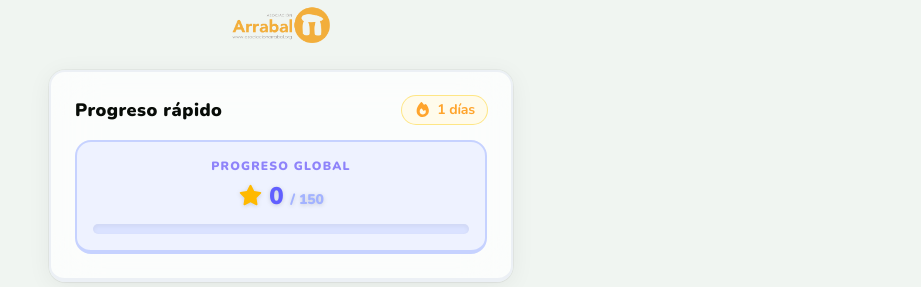
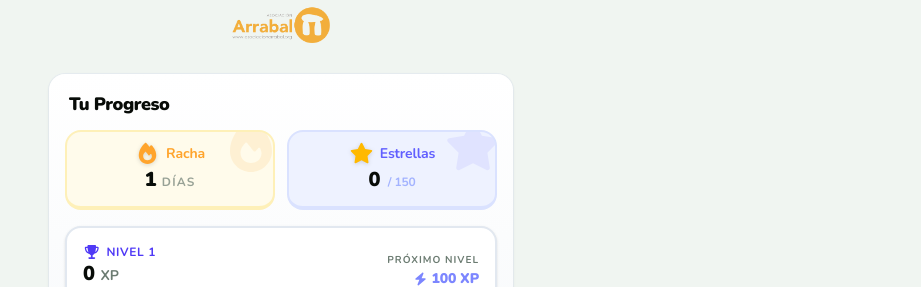
Before and after one commit to Forestnut/PalabraBox, a React (Vite) app: page /menu in a window 1280 px wide. Shown: the part 513-800 px from the top of the page, without its empty margins (359-1280 px from the left). Built offline with nearby package versions, Linux system fonts and the light colour scheme; no server answers.

Commit message:
refactor(menu): redesign progress dashboard and add XP/level stats
fix(progress): fix UTC offset breaking streak days by using local date parsing

refactor: remove obsolete progressService

```diff
--- a/src/pages/MainMenu.tsx
+++ b/src/pages/MainMenu.tsx
@@ -2,17 +2,16 @@
 import { useNavigate } from 'react-router-dom'
 import { motion } from 'framer-motion'
 import { FontAwesomeIcon } from '@fortawesome/react-fontawesome'
-import { faPlay, faLayerGroup, faGear, faFire, faStar } from '@fortawesome/free-solid-svg-icons'
+import { faPlay, faLayerGroup, faGear, faFire, faStar, faTrophy, faBolt } from '@fortawesome/free-solid-svg-icons'
 import { PageTransition } from '../components/layout/PageTransition'
 import { Button } from '../components/ui/Button'
-import { Card } from '../components/ui/Card'
 import { Mascot } from '../components/ui/Mascot'
 import { useQuickProgress } from '../hooks/useQuickProgress'
 
 
 export default function MainMenu() {
   const navigate = useNavigate()
-  const { progress, ownedStars, possibleStars } = useQuickProgress()
+  const { progress, ownedStars, possibleStars, level, levelProgressPercentage } = useQuickProgress()
 
   return (
     <PageTransition className="bg-pb-bg text-pb-dark relative overflow-y-auto h-dvh">
@@ -79,38 +78,75 @@ export default function MainMenu() {
           />
         </a>
 
-        {/* Progress Card */}
-        <Card className="w-full mt-1 border-2 border-b-4 border-slate-200/60 bg-white p-5">
-          <div className="flex items-center justify-between mb-4">
-            <h2 className="text-base sm:text-lg font-black text-pb-dark tracking-wide">Progreso rápido</h2>
-            <div className="flex items-center gap-1.5 bg-amber-50 px-3 py-1 rounded-full ring-1 ring-amber-200">
-              <FontAwesomeIcon icon={faFire} className="text-pb-amber text-sm" />
-              <span className="font-bold text-pb-amber text-sm">{progress.streakDays} días</span>
+        {/* Progress Dashboard */}
+        <div className="w-full mt-2 bg-gradient-to-b from-white to-slate-50 rounded-2xl shadow-sm ring-1 ring-slate-200/60 p-4 pb-5 flex flex-col gap-3">
+          <div className="flex items-center justify-between px-1">
+            <h2 className="text-lg font-black text-pb-dark tracking-tight">Tu Progreso</h2>
+          </div>
+
+          <div className="grid grid-cols-2 gap-3">
+            {/* Streak */}
+            <div className="bg-amber-50 rounded-2xl p-3 border-2 border-b-4 border-amber-200/50 flex flex-col items-center justify-center relative overflow-hidden group transition-transform active:scale-95">
+              <div className="absolute -right-2 -top-2 text-amber-500/10 group-hover:scale-110 transition-transform">
+                <FontAwesomeIcon icon={faFire} className="text-5xl" />
+              </div>
+              <div className="flex items-center gap-1.5 mb-0.5">
+                <FontAwesomeIcon icon={faFire} className="text-pb-amber text-xl drop-shadow-sm relative z-10" />
+                <span className="font-bold text-pb-amber text-sm relative z-10">Racha</span>
+              </div>
+              <span className="font-black text-pb-dark text-xl relative z-10">
+                {progress.streakDays} <span className="text-xs font-bold text-pb-text-light/70 uppercase tracking-widest">días</span>
+              </span>
+            </div>
+
+            {/* Stars */}
+            <div className="bg-indigo-50 rounded-2xl p-3 border-2 border-b-4 border-indigo-200/50 flex flex-col items-center justify-center relative overflow-hidden group transition-transform active:scale-95">
+              <div className="absolute -right-2 -top-2 text-indigo-500/10 group-hover:scale-110 transition-transform">
+                <FontAwesomeIcon icon={faStar} className="text-5xl" />
+              </div>
+              <div className="flex items-center gap-1.5 mb-0.5">
+                <FontAwesomeIcon icon={faStar} className="text-amber-400 text-xl drop-shadow-sm relative z-10" />
+                <span className="font-bold text-indigo-500 text-sm relative z-10">Estrellas</span>
+              </div>
+              <span className="font-black text-pb-dark text-xl relative z-10">
+                {ownedStars} <span className="text-xs font-bold text-indigo-300 ml-0.5">/ {possibleStars || 150}</span>
+              </span>
             </div>
           </div>
 
-          <div className="mt-2">
-            <div className="flex flex-col items-center justify-center p-4 bg-indigo-50 border-2 border-b-4 border-indigo-200 rounded-2xl relative overflow-hidden">
-              <span className="text-[10px] sm:text-xs font-black text-indigo-600/60 uppercase tracking-widest text-center mb-1">
-                Progreso Global
-              </span>
-              <div className="flex items-center gap-1.5 mt-0.5">
-                <FontAwesomeIcon icon={faStar} className="text-amber-400 text-lg sm:text-xl drop-shadow-sm" />
-                <span className="text-xl sm:text-2xl font-black text-indigo-500 drop-shadow-sm">
-                  {ownedStars} <span className="text-indigo-300 text-sm">/ {possibleStars || 150}</span>
-                </span>
+          {/* Level & XP */}
+          <div className="bg-white rounded-2xl p-4 border-2 border-b-4 border-slate-200 shadow-sm relative overflow-hidden mt-1">
+            <div className="flex items-end justify-between mb-3">
+              <div>
+                <div className="flex items-center gap-1.5 mb-1 text-indigo-600">
+                  <FontAwesomeIcon icon={faTrophy} className="text-sm" />
+                  <span className="text-xs font-bold uppercase tracking-wider">Nivel {level}</span>
+                </div>
+                <div className="font-black text-pb-dark text-xl leading-none">
+                  {progress.points} <span className="text-sm font-bold text-pb-text-light">XP</span>
+                </div>
               </div>
-              <div className="w-full h-2.5 bg-indigo-200/50 rounded-full mt-3 overflow-hidden shadow-inner">
-                <motion.div
-                  className="h-full bg-linear-to-r from-amber-400 to-amber-500 rounded-full"
-                  initial={{ width: 0 }}
-                  animate={{ width: possibleStars > 0 ? `${(ownedStars / possibleStars) * 100}%` : '0%' }}
-                  transition={{ duration: 1, ease: 'easeOut', delay: 0.3 }}
-                />
+              <div className="text-right">
+                <span className="text-[10px] font-bold text-pb-text-light uppercase tracking-widest block mb-1">Próximo Nivel</span>
+                <div className="font-black text-indigo-400 text-sm leading-none flex items-center justify-end gap-1">
+                  <FontAwesomeIcon icon={faBolt} className="text-xs" />
+                  {100 - levelProgressPercentage} XP
+                </div>
               </div>
             </div>
+
+            <div className="w-full h-3 bg-slate-100 rounded-full overflow-hidden shadow-inner">
+              <motion.div
+                className="h-full bg-gradient-to-r from-indigo-400 via-indigo-500 to-purple-500 rounded-full relative"
+                initial={{ width: 0 }}
+                animate={{ width: `${levelProgressPercentage}%` }}
+                transition={{ duration: 1, ease: 'easeOut', delay: 0.2 }}
+              >
+                 <div className="absolute inset-0 bg-white/20 h-1/2 rounded-t-full" />
+              </motion.div>
+            </div>
           </div>
-        </Card>
+        </div>
       </div>
     </PageTransition>
   )
--- a/src/services/progressService.ts
+++ /dev/null
@@ -1,94 +0,0 @@
-export interface ProgressData {
-  streakDays: number
-  completed: number
-  total: number
-  points: number
-  lastActiveDate: string | null
-}
-
-const STORAGE_KEY = 'palabrabox.quickProgress'
-
-const DEFAULT_PROGRESS: ProgressData = {
-  streakDays: 0,
-  completed: 0,
-  total: 12,
-  points: 0,
-  lastActiveDate: null,
-}
-
-class ProgressService {
-  private get todayStr(): string {
-    return new Date().toISOString().split('T')[0]
-  }
-
-  getProgress(): ProgressData {
-    try {
-      const raw = window.localStorage.getItem(STORAGE_KEY)
-      if (raw) {
-        return { ...DEFAULT_PROGRESS, ...JSON.parse(raw) }
-      }
-    } catch {
-      // Ignore parse errors
-    }
-    return DEFAULT_PROGRESS
-  }
-
-  saveProgress(data: ProgressData): void {
-    window.localStorage.setItem(STORAGE_KEY, JSON.stringify(data))
-    // Dispatch custom event so hooks can listen if needed
-    window.dispatchEvent(new Event('pb-progress-updated'))
-  }
-
-  addPoints(points: number): void {
-    const data = this.getProgress()
-    data.points += points
-    this.saveProgress(data)
-  }
-
-  markScenarioCompleted(): void {
-    const data = this.getProgress()
-    // It's technically possible to complete scenarios up to total count
-    if (data.completed < data.total) {
-      data.completed += 1
-    }
-    this.saveProgress(data)
-  }
-
-  // A more robust way: set exactly how many are complete based on stars
-  updateCompletedTotal(completedCount: number, totalCount: number): void {
-     const data = this.getProgress()
-     data.completed = completedCount
-     data.total = totalCount
-     this.saveProgress(data)
-  }
-
-  updateStreak(): void {
-    const data = this.getProgress()
-    const today = this.todayStr
-
-    if (data.lastActiveDate === today) {
-      // Already active today, streak unchanged
-      return
-    }
-
-    if (!data.lastActiveDate) {
-      data.streakDays = 1
-    } else {
-      const last = new Date(data.lastActiveDate)
-      const current = new Date(today)
-      const diffTime = Math.abs(current.getTime() - last.getTime())
-      const diffDays = Math.ceil(diffTime / (1000 * 60 * 60 * 24))
-
-      if (diffDays === 1) {
-        data.streakDays += 1 // Consecutive day
-      } else if (diffDays > 1) {
-        data.streakDays = 1 // Streak broken
-      }
-    }
-
-    data.lastActiveDate = today
-    this.saveProgress(data)
-  }
-}
-
-export const progressService = new ProgressService()
--- a/src/store/progressStore.ts
+++ b/src/store/progressStore.ts
@@ -64,7 +64,9 @@ export const useProgressStore = create<ProgressState>()(
       },
 
       updateStreak: () => {
-        const today = new Date().toISOString().split('T')[0]
+        // Get local date properly considering timezones to prevent streak breaks due to UTC shifts
+        const now = new Date()
+        const today = `${now.getFullYear()}-${String(now.getMonth() + 1).padStart(2, '0')}-${String(now.getDate()).padStart(2, '0')}`
         const state = get()
 
         if (state.lastActiveDate === today) {
```
